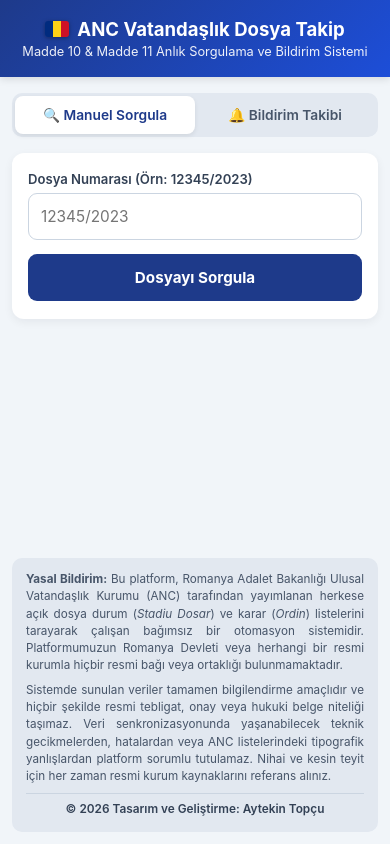
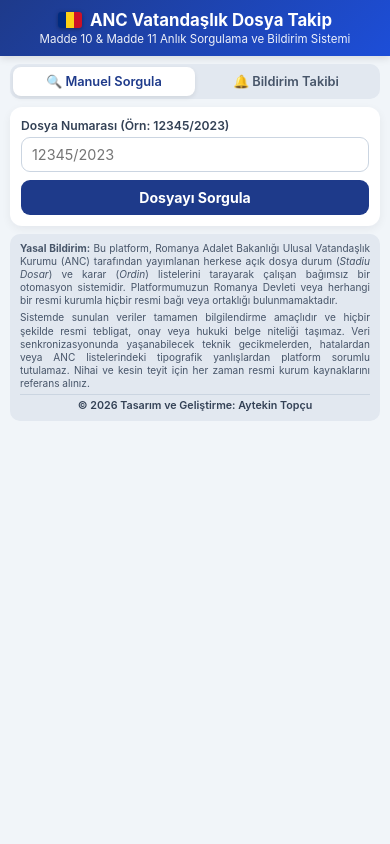
Before and after one commit to aytekint68-oss/anc-pwa, a plain HTML site: page static/index.html in a window 390 px wide. Drawn offline with Linux system fonts and the light colour scheme.

Commit message:
Add files via upload

```diff
--- a/static/index.html
+++ b/static/index.html
@@ -12,93 +12,90 @@
   <style>
     :root { --primary: #1e3a8a; --accent: #f59e0b; --bg: #f1f5f9; --card: #ffffff; --text: #0f172a; }
     * { box-sizing: border-box; font-family: -apple-system, BlinkMacSystemFont, "Segoe UI", Roboto, sans-serif; }
-    body { margin: 0; background: var(--bg); color: var(--text); padding-bottom: 18px; }
+    body { margin: 0; background: var(--bg); color: var(--text); padding-bottom: 14px; }
     header {
       background: linear-gradient(135deg, #1e3a8a, #1d4ed8);
       color: #fff;
-      padding: 14px 12px;
+      padding: 13px 12px;
       text-align: center;
       box-shadow: 0 2px 8px rgba(0,0,0,0.12);
     }
-    header h1 { margin: 0; font-size: 1.16rem; display: flex; align-items: center; justify-content: center; gap: 8px; }
-    header p { margin: 4px 0 0; font-size: 0.8rem; opacity: 0.92; }
+    header h1 { margin: 0; font-size: 1.14rem; display: flex; align-items: center; justify-content: center; gap: 8px; }
+    header p { margin: 3px 0 0; font-size: 0.78rem; opacity: 0.92; }
 
     .container {
       max-width: 480px;
       width: 100%;
       margin: 0 auto;
-      padding: 12px 12px 0;
+      padding: 10px 12px 0;
     }
 
-    .tabs { display: flex; background: #e2e8f0; border-radius: 10px; padding: 3px; margin-bottom: 12px; }
-    .tab { flex: 1; text-align: center; padding: 9px; font-weight: 600; font-size: 0.86rem; border-radius: 8px; cursor: pointer; color: #475569; transition: 0.2s; }
+    .tabs { display: flex; background: #e2e8f0; border-radius: 10px; padding: 3px; margin-bottom: 10px; }
+    .tab { flex: 1; text-align: center; padding: 8px; font-weight: 600; font-size: 0.85rem; border-radius: 8px; cursor: pointer; color: #475569; transition: 0.2s; }
     .tab.active { background: #fff; color: var(--primary); box-shadow: 0 2px 5px rgba(0,0,0,0.08); }
 
-    .card { background: var(--card); border-radius: 12px; padding: 15px; box-shadow: 0 3px 10px rgba(15,23,42,0.06); margin-bottom: 12px; }
-    label { display: block; font-size: 0.82rem; font-weight: 600; margin-bottom: 6px; color: #334155; }
-    input { width: 100%; padding: 11px 12px; border: 1.5px solid #cbd5e1; border-radius: 9px; font-size: 0.96rem; margin-bottom: 11px; background: #fff; }
+    .card { background: var(--card); border-radius: 12px; padding: 14px; box-shadow: 0 3px 10px rgba(15,23,42,0.06); margin-bottom: 10px; }
+    label { display: block; font-size: 0.8rem; font-weight: 600; margin-bottom: 5px; color: #334155; }
+    input { width: 100%; padding: 10px 11px; border: 1.5px solid #cbd5e1; border-radius: 9px; font-size: 0.95rem; margin-bottom: 10px; background: #fff; }
     input:focus { outline: none; border-color: var(--primary); }
-    button { width: 100%; padding: 12px; border: none; border-radius: 9px; font-size: 0.95rem; font-weight: 700; cursor: pointer; background: var(--primary); color: #fff; transition: 0.2s; }
+    button { width: 100%; padding: 11px; border: none; border-radius: 9px; font-size: 0.93rem; font-weight: 700; cursor: pointer; background: var(--primary); color: #fff; transition: 0.2s; }
     button:active { transform: scale(0.98); }
 
     .btn-success { background: #16a34a; margin-top: 8px; display: inline-block; text-align: center; text-decoration: none; color: #fff; padding: 9px; border-radius: 8px; font-weight: 600; width: 100%; font-size: 0.88rem; }
-    .alert { padding: 11px; border-radius: 9px; font-size: 0.85rem; margin-top: 10px; line-height: 1.42; }
+    .alert { padding: 10px; border-radius: 9px; font-size: 0.84rem; margin-top: 10px; line-height: 1.4; }
     .alert-ok { background: #dcfce7; color: #166534; border: 1px solid #86efac; }
     .alert-warn { background: #fef3c7; color: #92400e; border: 1px solid #fde68a; }
     .alert-err { background: #fee2e2; color: #991b1b; border: 1px solid #fecaca; }
 
-    .ios-guide { display: none; background: #eff6ff; border: 1px solid #93c5fd; color: #1e40af; padding: 10px 12px; border-radius: 10px; margin-bottom: 12px; font-size: 0.8rem; line-height: 1.4; }
-    .takip-item { display: flex; justify-content: space-between; align-items: center; padding: 8px 0; border-bottom: 1px solid #f1f5f9; font-size: 0.86rem; }
+    .ios-guide { display: none; background: #eff6ff; border: 1px solid #93c5fd; color: #1e40af; padding: 9px 11px; border-radius: 10px; margin-bottom: 10px; font-size: 0.78rem; line-height: 1.38; }
+    .takip-item { display: flex; justify-content: space-between; align-items: center; padding: 8px 0; border-bottom: 1px solid #f1f5f9; font-size: 0.85rem; }
     .takip-item:last-child { border-bottom: none; }
     .sil-btn { width: auto; padding: 4px 9px; font-size: 0.76rem; background: #ef4444; }
-    .ad-slot { background: #fff; border: 1px dashed #cbd5e1; border-radius: 10px; padding: 11px; text-align: center; font-size: 0.8rem; color: #64748b; margin-bottom: 12px; }
+    .ad-slot { background: #fff; border: 1px dashed #cbd5e1; border-radius: 10px; padding: 10px; text-align: center; font-size: 0.78rem; color: #64748b; margin-bottom: 10px; }
 
     .legal-footer {
-      margin-top: 4px;
-      padding: 11px 13px;
+      margin-top: 0;
+      padding: 10px 12px;
       background: #e2e8f0;
       border-radius: 10px;
-      font-size: 0.71rem;
+      font-size: 0.69rem;
       color: #475569;
-      line-height: 1.42;
+      line-height: 1.38;
       text-align: justify;
     }
-    .legal-footer p { margin: 0 0 7px 0; }
+    .legal-footer p { margin: 0 0 6px 0; }
     .legal-footer .copyright {
-      margin: 8px 0 0 0;
-      padding-top: 7px;
+      margin: 6px 0 0 0;
+      padding-top: 6px;
       border-top: 1px solid #cbd5e1;
       text-align: center;
       font-weight: 600;
       color: #334155;
-      font-size: 0.74rem;
+      font-size: 0.72rem;
     }
 
-    /* Sadece Mobil Ekranlarda Alt Boşluğu Dengeleme */
     @media (max-width: 600px) {
-      body {
-        display: flex;
-        flex-direction: column;
-        min-height: 100dvh;
-        padding-bottom: 12px;
+      body { padding-bottom: 6px; }
+      header { padding: 10px; }
+      header h1 { font-size: 1.05rem; }
+      header p { font-size: 0.72rem; margin-top: 2px; }
+      .container { padding: 8px 10px 0; }
+      .tabs { margin-bottom: 8px; }
+      .tab { padding: 7px; font-size: 0.8rem; }
+      .card { padding: 11px; margin-bottom: 8px; }
+      label { font-size: 0.76rem; margin-bottom: 4px; }
+      input { padding: 8px 10px; font-size: 0.9rem; margin-bottom: 8px; }
+      button { padding: 9px; font-size: 0.88rem; }
+      .legal-footer {
+        padding: 8px 10px;
+        font-size: 0.63rem;
+        line-height: 1.3;
       }
-      header { padding: 18px 14px; }
-      .container {
-        flex: 1;
-        display: flex;
-        flex-direction: column;
-        padding-top: 16px;
-      }
-      .tabs { margin-bottom: 16px; }
-      .tab { padding: 11px; }
-      .card { padding: 18px 16px; margin-bottom: 16px; }
-      input { padding: 13px 12px; margin-bottom: 14px; }
-      button { padding: 14px; }
-      .legal-footer {
-        margin-top: auto;
-        padding: 13px 14px;
-        font-size: 0.73rem;
-        line-height: 1.48;
+      .legal-footer p { margin: 0 0 4px 0; }
+      .legal-footer .copyright {
+        margin: 4px 0 0 0;
+        padding-top: 4px;
+        font-size: 0.67rem;
       }
     }
 
@@ -131,37 +128,30 @@
 
 <div class="container">
 
-  <!-- iOS (iPhone) Ana Ekrana Ekle Yönlendirmesi -->
   <div id="iosGuide" class="ios-guide">
     <strong>📱 iPhone (iOS) Bildirim Kurulumu:</strong> Safari alt menüsündeki <strong>Paylaş (⬆️)</strong> simgesinden <strong>"Ana Ekrana Ekle"</strong> yapıp uygulamayı ana ekrandan açın.
   </div>
 
-  <!-- Android Uygulama Yükle Butonu -->
-  <div id="androidInstallBox" class="hidden" style="margin-bottom: 10px;">
-    <button id="installBtn" style="background:#0f172a; padding: 10px; font-size: 0.88rem;">📲 Uygulamayı Telefonuna Yükle</button>
+  <div id="androidInstallBox" class="hidden" style="margin-bottom: 8px;">
+    <button id="installBtn" style="background:#0f172a; padding: 8px; font-size: 0.84rem;">📲 Uygulamayı Telefonuna Yükle</button>
   </div>
 
-  <!-- Sekmeler -->
   <div class="tabs">
     <div class="tab active" onclick="sekmeAc('sorgu')">🔍 Manuel Sorgula</div>
     <div class="tab" onclick="sekmeAc('takip')">🔔 Bildirim Takibi</div>
   </div>
 
-  <!-- 1. MANUEL SORGULAMA SEKMESİ -->
   <div id="panel-sorgu" class="card">
     <label>Dosya Numarası (Örn: 12345/2023)</label>
     <input type="text" id="sorguNo" placeholder="12345/2023" inputmode="text" />
-
     <button onclick="dosyaSorgula()">Dosyayı Sorgula</button>
     <div id="sorguSonuc"></div>
   </div>
 
-  <!-- 2. OTOMATİK BİLDİRİM TAKİBİ SEKMESİ -->
   <div id="panel-takip" class="card hidden">
     <label>Dosya Numaranız (Örn: 12345/2023)</label>
     <input type="text" id="takipNo" placeholder="12345/2023" inputmode="text" />
 
-    <!-- Gizli Admin Kodu Alanı (Başlığa 5 kez dokununca açılır) -->
     <div id="adminBox" class="hidden">
       <label>🔑 Yönetici (Admin) Şifresi</label>
       <input type="password" id="adminKodu" placeholder="Sadece sistem yöneticisi için" />
@@ -172,13 +162,11 @@
     <div id="kayitliListem"></div>
   </div>
 
-  <!-- Reklam / Sponsorluk / Duyuru Alanı (Şimdilik gizli) -->
   <div class="ad-slot hidden" id="adSlot">
     📢 <strong>Duyuru & İşbirliği Alanı</strong><br/>
     Romanya vatandaşlık süreci, yeminli tercüme ve danışmanlık duyuruları için bu alanı kullanabilirsiniz.
   </div>
 
-  <!-- Yasal Bildirim ve Telif Alanı -->
   <footer class="legal-footer">
     <p>
       <strong>Yasal Bildirim:</strong> Bu platform, Romanya Adalet Bakanlığı Ulusal Vatandaşlık Kurumu (ANC) tarafından yayımlanan herkese açık dosya durum (<em>Stadiu Dosar</em>) ve karar (<em>Ordin</em>) listelerini tarayarak çalışan bağımsız bir otomasyon sistemidir. Platformumuzun Romanya Devleti veya herhangi bir resmi kurumla hiçbir resmi bağı veya ortaklığı bulunmamaktadır.
@@ -193,7 +181,6 @@
 
 </div>
 
-<!-- KVKK Aydınlatma ve Açık Rıza Modalı -->
 <div id="kvkkModal" class="modal-overlay hidden">
   <div class="modal-box">
     <h3 class="modal-title">🛡️ KVKK Aydınlatma ve Açık Rıza Metni</h3>
```
